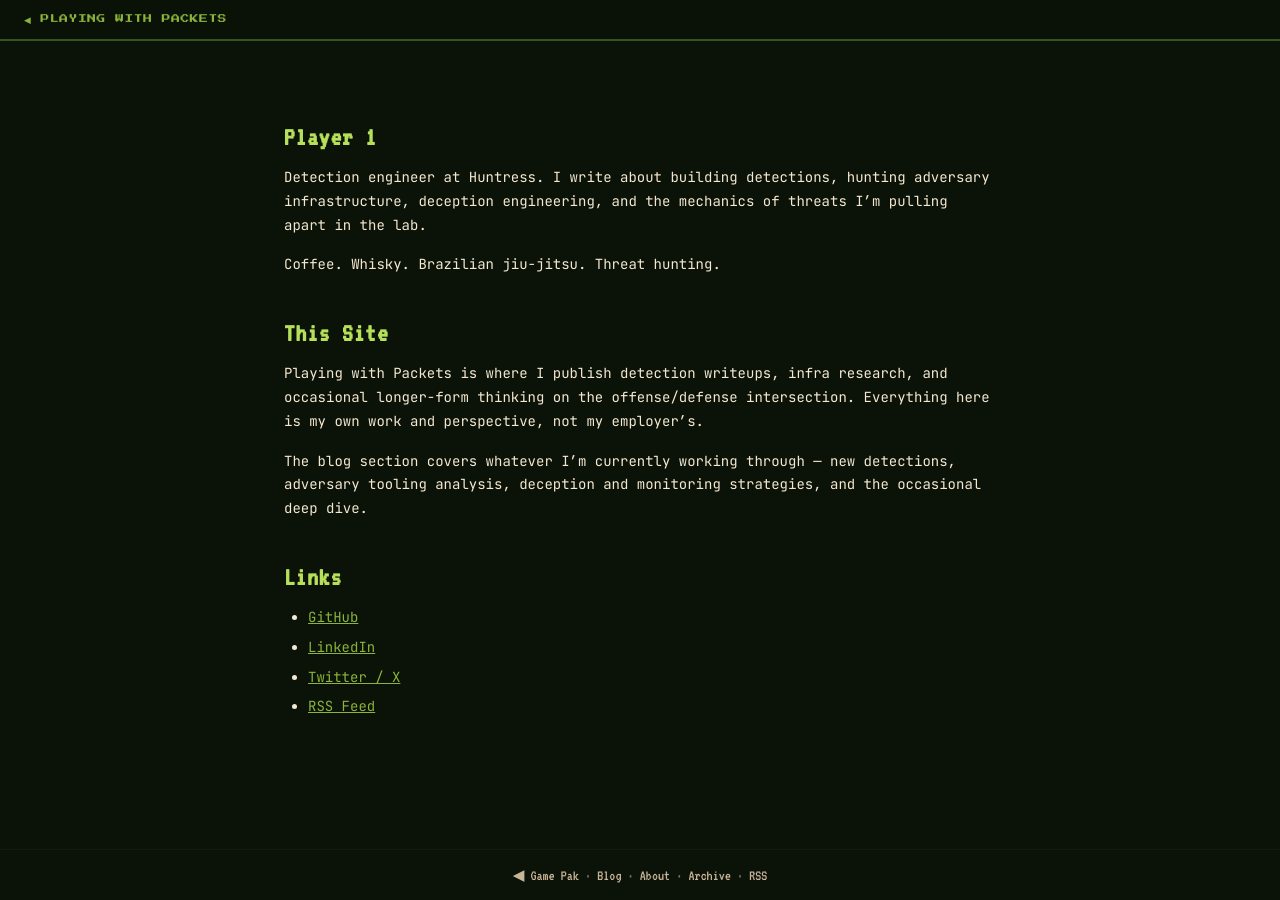
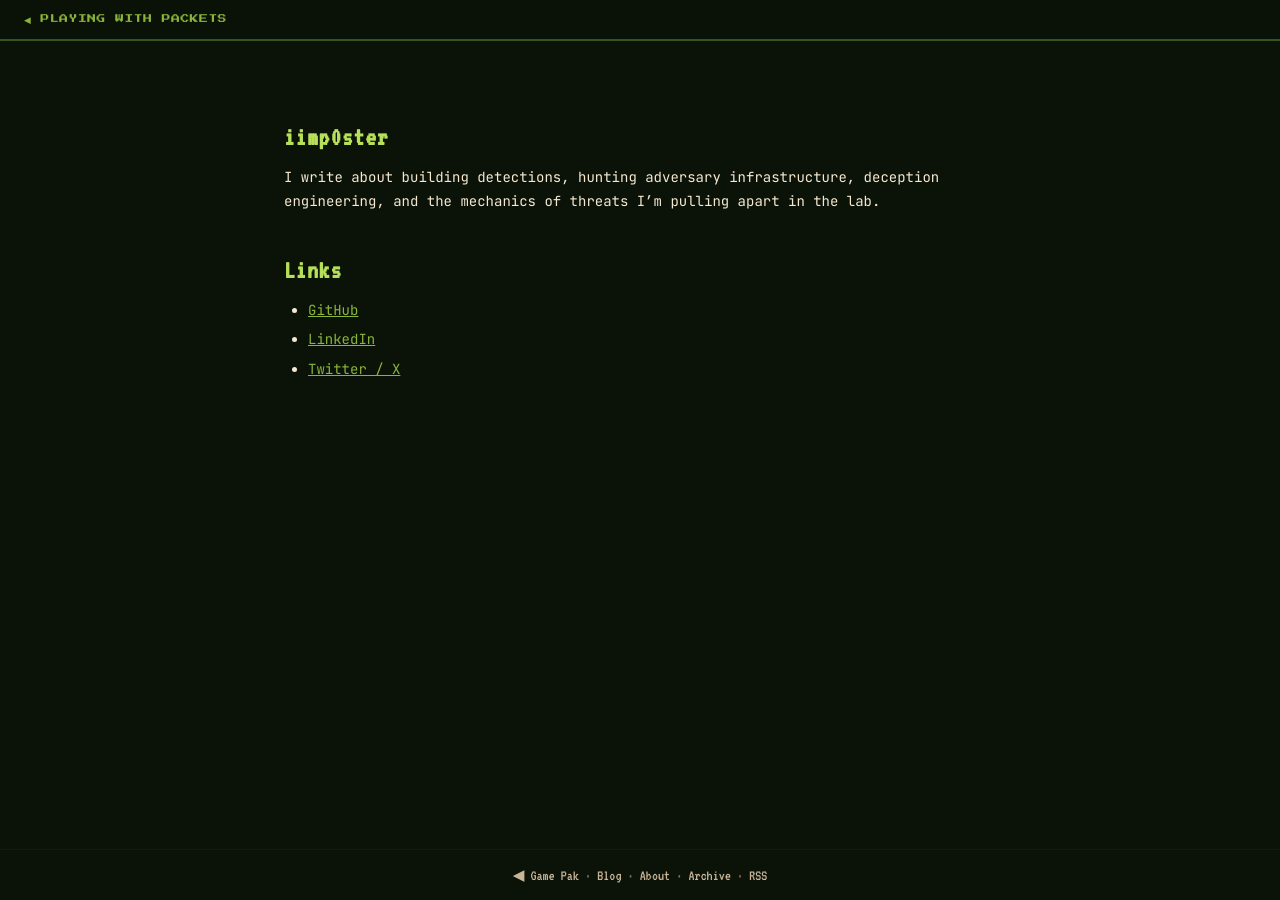
Before and after one commit to iimp0ster/playingwithpackets, a Jekyll site: the page built from about.md, in a window 1280 px wide. Built offline with Jekyll 4.4.1, drawn with Linux system fonts in a browser that asks for light colours.

Commit message:
Update about.md

```diff
--- a/about.md
+++ b/about.md
@@ -4,21 +4,12 @@ title: About
 permalink: /about/
 ---
 
-## Player 1
+## iimp0ster
 
-Detection engineer at Huntress. I write about building detections, hunting adversary infrastructure, deception engineering, and the mechanics of threats I'm pulling apart in the lab.
-
-Coffee. Whisky. Brazilian jiu-jitsu. Threat hunting.
-
-## This Site
-
-Playing with Packets is where I publish detection writeups, infra research, and occasional longer-form thinking on the offense/defense intersection. Everything here is my own work and perspective, not my employer's.
-
-The blog section covers whatever I'm currently working through — new detections, adversary tooling analysis, deception and monitoring strategies, and the occasional deep dive.
+I write about building detections, hunting adversary infrastructure, deception engineering, and the mechanics of threats I'm pulling apart in the lab.
 
 ## Links
 
 - [GitHub](https://github.com/iimp0ster)
 - [LinkedIn](https://www.linkedin.com/in/tylerbohlmann/)
 - [Twitter / X](https://twitter.com/B0wley)
-- [RSS Feed](/feed.xml)
```
